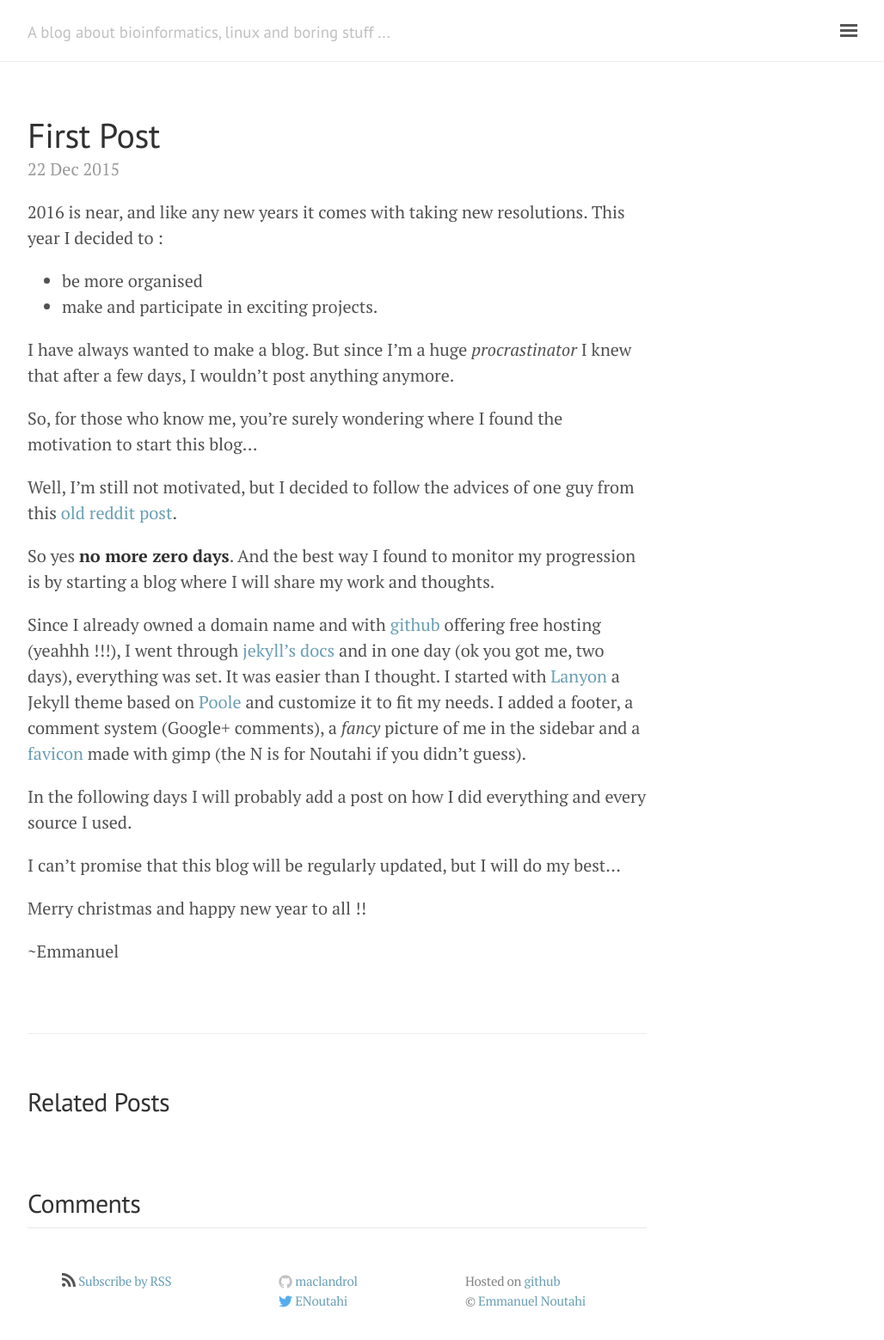
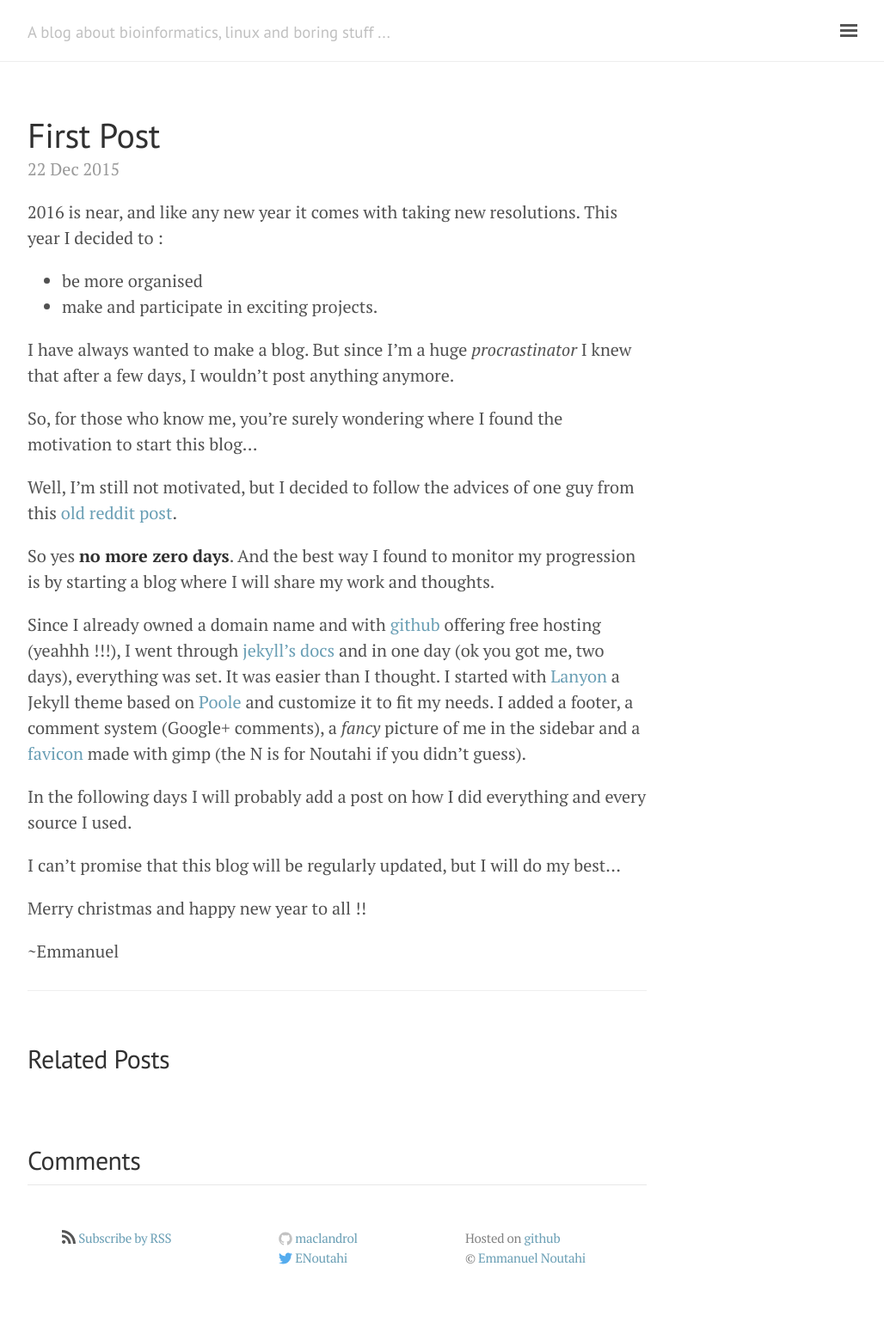
Before and after one commit to maclandrol/maclandrol.github.io, a Jekyll site: the page built from _posts/2015-12-22-first-post.md, in a window 1280 px wide. Shown: the whole page at 86% size, without its empty margins (248-1276 px from the left). Built offline with Jekyll 4.4.1, drawn with Linux system fonts in a browser that asks for light colours; nearby versions of some CDN libraries; comment, search, counter and statistics services are not loaded; after the commit the page ends 1509 px from its top, so only the background shows below that.

Commit message:
stupid manu

```diff
--- a/_posts/2015-12-22-first-post.md
+++ b/_posts/2015-12-22-first-post.md
@@ -2,10 +2,10 @@
 layout: post
 title:  "First Post"
 date:   2015-12-22
-tag: fr
+tag: en
 ---
 
-2016 is near, and like any new years it comes with taking new resolutions.
+2016 is near, and like any new year it comes with taking new resolutions.
 <!--more-->
 This year I decided to :
 
@@ -28,4 +28,4 @@
 
 Merry christmas and happy new year to all !!
 
-~Emmanuel
+<span class="More"> ~Emmanuel</span>
--- a/public/css/lanyon.css
+++ b/public/css/lanyon.css
@@ -284,23 +284,8 @@
 
 }
 
-.loadMore {
- @extend %textButton;
-  position: relative;
-  display: block;
-  margin: 0 auto;
-
-  &.loading {
-    &::after {
-      position: absolute;
-      left: 0;
-      right: 0;
-      background-color: white;
-      width: 100%;
-      content: 'Loading...';
-      color: #bcbcbc;
-    }
-  }
+.More{
+  float: left;
 }
 
 .sidebar-circular img {
```
